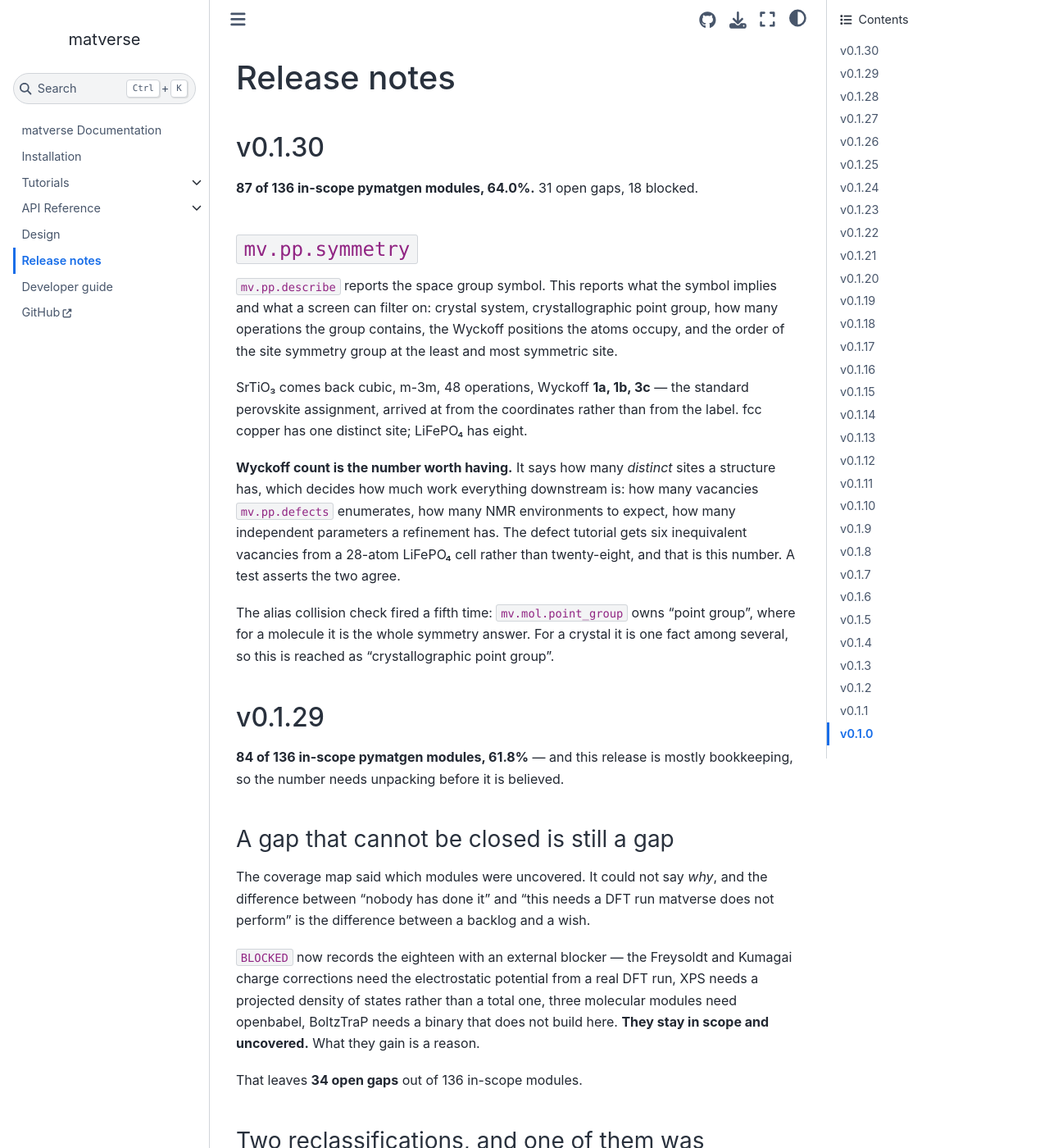
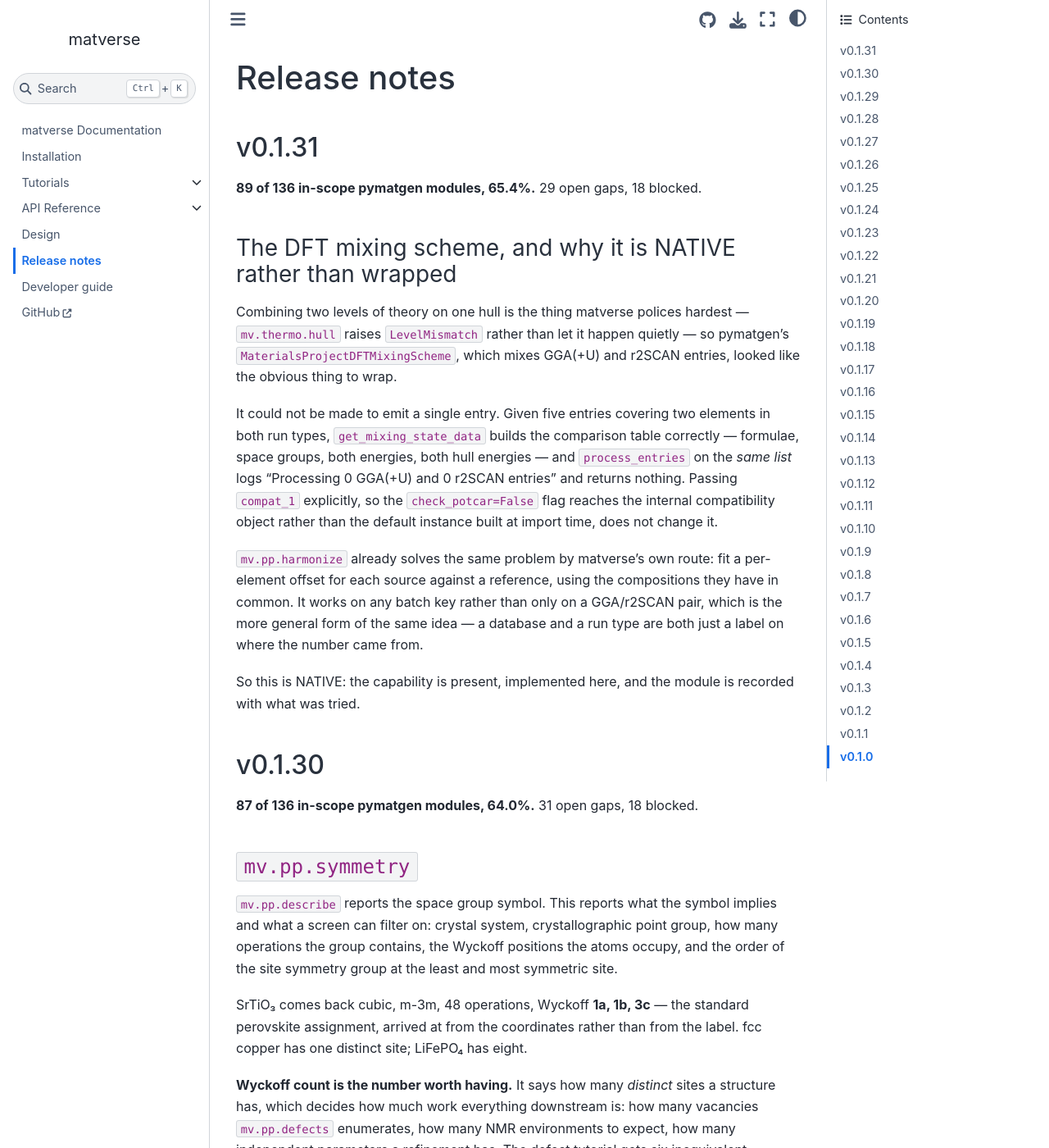
Before and after one commit to omicverse/matverse, a Sphinx documentation site: the page built from matverse_guide/docs/Release_notes.md, in a window 1280 px wide and 1400 px high. Shown: the whole window at 82% size. Built offline with Sphinx 7.4.7 and the Sphinx Book theme 1.1.4, drawn with Linux system fonts in a browser that asks for light colours; pages that are not in the unit, such as notebooks, are missing from menus.

Commit message:
v0.1.31: the DFT mixing scheme is NATIVE, not wrapped
89 of 136 in-scope pymatgen modules, 65.4%. 29 open gaps, 18 blocked.

Combining two levels of theory on one hull is what matverse polices hardest -
mv.thermo.hull raises LevelMismatch rather than let it happen quietly - so
pymatgen's MaterialsProjectDFTMixingScheme looked like the obvious thing to
wrap.

It could not be made to emit a single entry. Given five entries covering two
elements in both run types, get_mixing_state_data builds the comparison table
correctly - formulae, space groups, both energies, both hull energies - while
process_entries on the same list logs "Processing 0 GGA(+U) and 0 r2SCAN
entries" and returns nothing. Passing compat_1 explicitly, so that
check_potcar=False reaches the internal compatibility object rather than the
default instance built at import time, does not change it.

mv.pp.harmonize already solves the same problem by matverse's own route: fit a
per-element offset for each source against a reference using the compositions
they have in common. It works on any batch key rather than only a GGA/r2SCAN
pair, which is the more general form - a database and a run type are both a
label on where the number came from.

Recorded as NATIVE with what was tried, rather than as a gap or as a wrapper
around something that returns nothing.

618 tests pass on 3.12, 611 on 3.10.

Co-Authored-By: Claude Fable 5 <noreply@anthropic.com>
Claude-Session: https://claude.ai/code/session_016wh5NzNE9Wn49nuUm7zg2a

```diff
--- a/matverse/__init__.py
+++ b/matverse/__init__.py
@@ -68,7 +68,7 @@ from ._core import (check_commercial_use, compare_levels, grid_of,  # noqa: F401
                     set_level, structures, variants)
 from ._registry import get_registry
 
-__version__ = "0.1.30"
+__version__ = "0.1.31"
 
 #: The process-global function registry.
 registry = get_registry()
--- a/matverse_guide/docs/Release_notes.md
+++ b/matverse_guide/docs/Release_notes.md
@@ -1,4 +1,32 @@
 # Release notes
+
+## v0.1.31
+
+**89 of 136 in-scope pymatgen modules, 65.4%.** 29 open gaps, 18 blocked.
+
+### The DFT mixing scheme, and why it is NATIVE rather than wrapped
+
+Combining two levels of theory on one hull is the thing matverse polices hardest
+— `mv.thermo.hull` raises `LevelMismatch` rather than let it happen quietly — so
+pymatgen's `MaterialsProjectDFTMixingScheme`, which mixes GGA(+U) and r2SCAN
+entries, looked like the obvious thing to wrap.
+
+It could not be made to emit a single entry. Given five entries covering two
+elements in both run types, `get_mixing_state_data` builds the comparison table
+correctly — formulae, space groups, both energies, both hull energies — and
+`process_entries` on the *same list* logs "Processing 0 GGA(+U) and 0 r2SCAN
+entries" and returns nothing. Passing `compat_1` explicitly, so the
+`check_potcar=False` flag reaches the internal compatibility object rather than
+the default instance built at import time, does not change it.
+
+`mv.pp.harmonize` already solves the same problem by matverse's own route: fit a
+per-element offset for each source against a reference, using the compositions
+they have in common. It works on any batch key rather than only on a
+GGA/r2SCAN pair, which is the more general form of the same idea — a database
+and a run type are both just a label on where the number came from.
+
+So this is NATIVE: the capability is present, implemented here, and the module
+is recorded with what was tried.
 
 ## v0.1.30
 
--- a/pyproject.toml
+++ b/pyproject.toml
@@ -4,7 +4,7 @@ build-backend = "setuptools.build_meta"
 
 [project]
 name = "matverse"
-version = "0.1.30"
+version = "0.1.31"
 description = "A materials analysis ecosystem on the AnnData substrate"
 readme = "README.md"
 requires-python = ">=3.10"
```
Also changed, not shown: README.md (+1 -1 lines), 2 other files.
